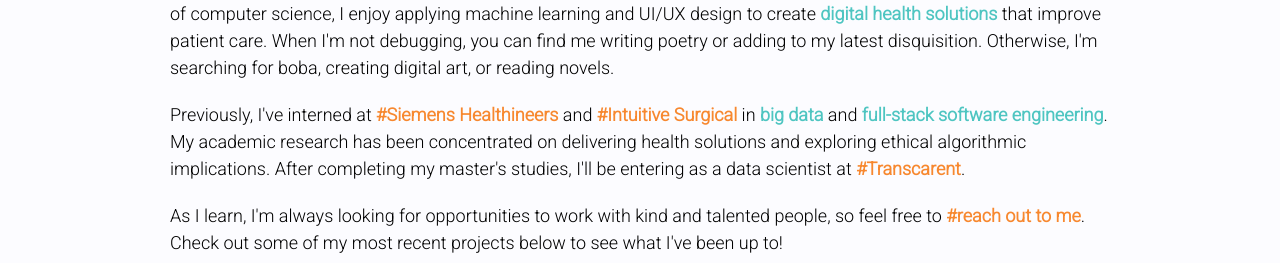
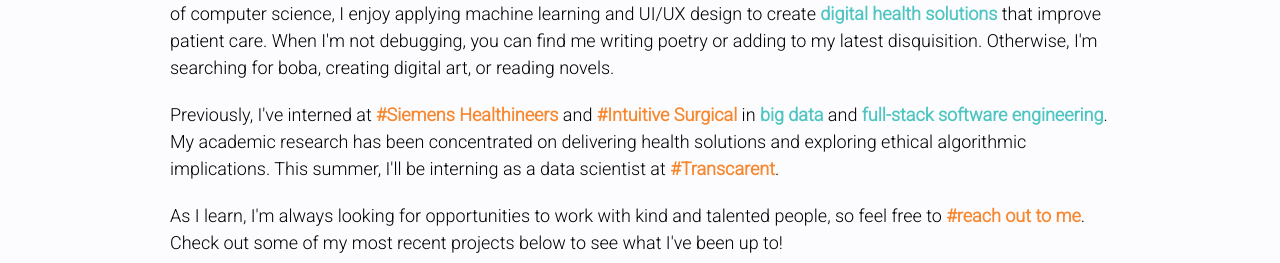
Before and after one commit to nlee100/nlee100.github.io, a website: page index.html in a window 1280 px wide. Shown: the part 1143-1406 px from the top of the page. Drawn offline with nearby package versions, Linux system fonts and the light colour scheme; a web font is replaced by a local one.

Commit message:
text fixes

```diff
--- a/index.html
+++ b/index.html
@@ -59,7 +59,7 @@
         <h data-aos="fade-right">About Me</h>
         <div data-aos="fade-right" id="about-content">
             <p>Hello! I'm Naomi, a 5th-year master's student specializing in AI/ML and computational biology at <a target=”_blank” href="https://www.brown.edu/">#Brown University</a>. As an undergrad, I was a fourth-year varsity athlete and double-major in <span class="emphasize">computer science</span> and <span class="emphasize">English</span>. With my knowledge of computer science, I enjoy applying machine learning and UI/UX design to create <span class="emphasize">digital health solutions</span> that improve patient care. When I'm not debugging, you can find me writing poetry or adding to my latest disquisition. Otherwise, I'm searching for boba, creating digital art, or reading novels.</p>
-            <p>Previously, I've interned at <a target=”_blank” href="https://www.siemens-healthineers.com/">#Siemens Healthineers</a> and <a target=”_blank” href="https://www.intuitive.com/en-us">#Intuitive Surgical</a> in <span class="emphasize">big data</span> and <span class="emphasize">full-stack software engineering</span>. My academic research has been concentrated on delivering health solutions and exploring ethical algorithmic implications. After completing my master's studies, I'll be entering as a data scientist at <a target=”_blank” href="https://transcarent.com/">#Transcarent</a>.</p>
+            <p>Previously, I've interned at <a target=”_blank” href="https://www.siemens-healthineers.com/">#Siemens Healthineers</a> and <a target=”_blank” href="https://www.intuitive.com/en-us">#Intuitive Surgical</a> in <span class="emphasize">big data</span> and <span class="emphasize">full-stack software engineering</span>. My academic research has been concentrated on delivering health solutions and exploring ethical algorithmic implications. This summer, I'll be interning as a data scientist at <a target=”_blank” href="https://transcarent.com/">#Transcarent</a>.</p>
             <p>As I learn, I'm always looking for opportunities to work with kind and talented people, so feel free to <a target=”_blank” href="mailto:naomi_lee1@brown.edu">#reach out to me</a>. Check out some of my most recent projects below to see what I've been up to!</p>
         </div>
         <icon-bar-about data-aos="fade-up">
```
